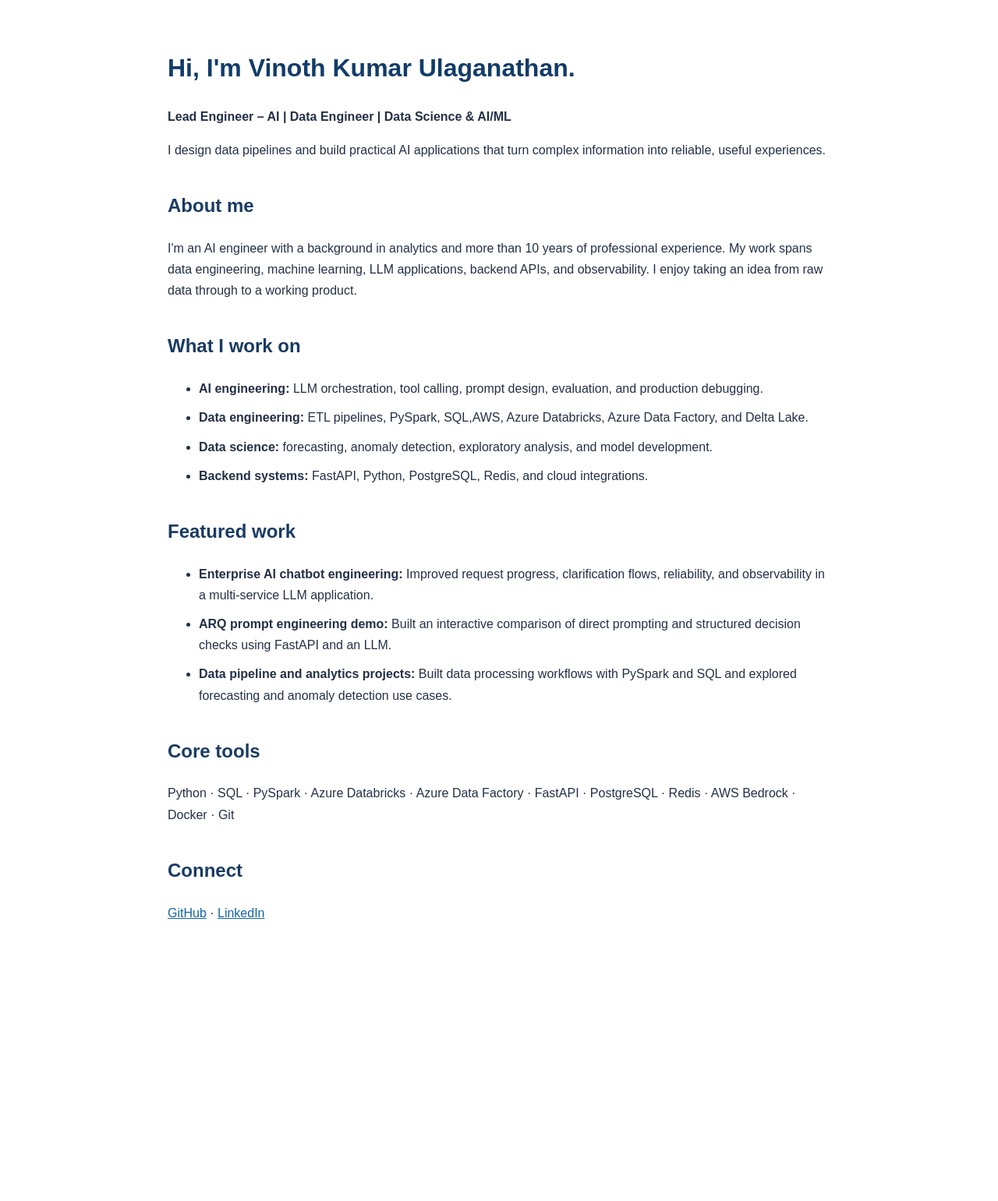
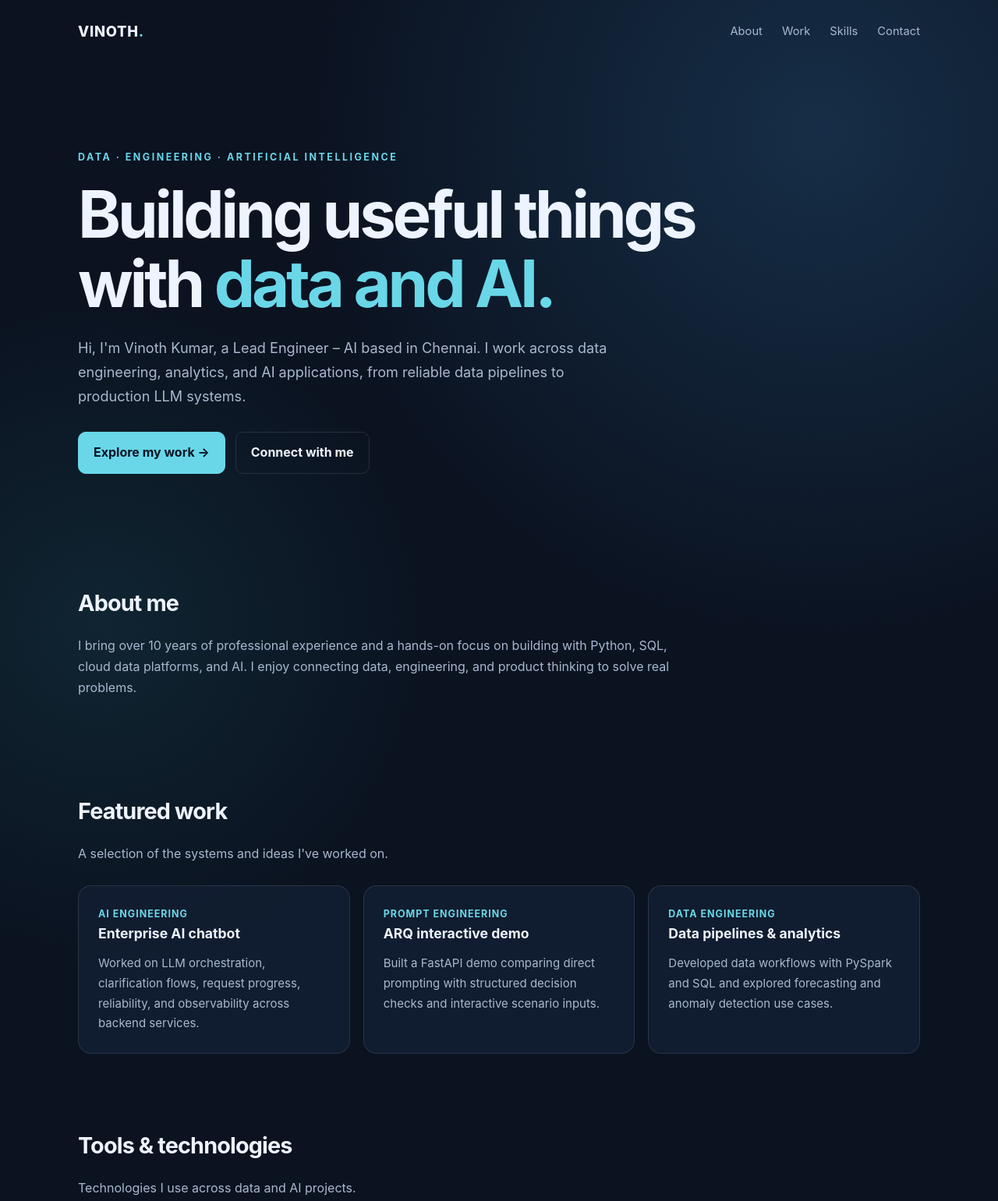
Before and after one commit to codeandcurves/portfolio, a plain HTML site: page index.html in a window 1280 px wide. Shown: the top 1541 px of the page at 78% size. Before the commit the page ends 1245 px from the top, so only its background shows below. Drawn offline with Linux system fonts and the light colour scheme.

Commit message:
Revise HTML structure, styles, and metadata
Updated meta description and title for clarity. Modified styles and structure for improved layout and readability.

```diff
--- a/index.html
+++ b/index.html
@@ -3,76 +3,199 @@
 <head>
   <meta charset="UTF-8">
   <meta name="viewport" content="width=device-width, initial-scale=1">
-  <meta name="description" content="Vinoth Kumar — Data Engineering, Data Science, Machine learning Engineer and AI/ML Engineering">
-  <title>Vinoth Kumar | AI|ML Engineer</title>
+  <meta name="description" content="Vinoth Kumar — Data Engineering, Data Science and AI Engineering">
+  <title>Vinoth Kumar | Data & AI Engineer</title>
+
   <style>
+    :root {
+      --bg: #0b1220;
+      --surface: #131f33;
+      --text: #edf4ff;
+      --muted: #a8b8cf;
+      --accent: #69d7e8;
+      --border: rgba(255,255,255,.11);
+    }
+
+    * { box-sizing: border-box; }
+    html { scroll-behavior: smooth; }
+
     body {
-      font-family: Arial, sans-serif;
-      max-width: 850px;
-      margin: 60px auto;
-      padding: 0 24px;
+      margin: 0;
+      font-family: Inter, "Segoe UI", Arial, sans-serif;
+      color: var(--text);
       line-height: 1.7;
-      color: #243047;
+      background:
+        radial-gradient(circle at 82% 8%, rgba(49,119,171,.28), transparent 30%),
+        radial-gradient(circle at 10% 38%, rgba(49,174,177,.12), transparent 25%),
+        var(--bg);
     }
-    h1 { color: #123c69; }
-    h2 { margin-top: 38px; color: #193b62; }
-    a { color: #1264a3; }
-    li { margin-bottom: 10px; }
+
+    a { color: inherit; text-decoration: none; }
+    a:hover { color: var(--accent); }
+
+    .container { width: min(1080px, 90%); margin: auto; }
+
+    header {
+      display: flex;
+      justify-content: space-between;
+      align-items: center;
+      padding: 25px 0;
+    }
+
+    .logo { font-weight: 800; font-size: 1.15rem; letter-spacing: .04em; }
+    .logo span, .eyebrow, .highlight { color: var(--accent); }
+
+    nav { display: flex; gap: 25px; color: var(--muted); font-size: .92rem; }
+
+    .hero { padding: 110px 0 95px; max-width: 820px; }
+    .eyebrow { text-transform: uppercase; letter-spacing: .2em; font-size: .78rem; font-weight: 700; }
+
+    h1 {
+      font-size: clamp(2.8rem, 7vw, 5.2rem);
+      line-height: 1.08;
+      letter-spacing: -.05em;
+      margin: 17px 0 22px;
+    }
+
+    .hero p { color: var(--muted); font-size: 1.13rem; max-width: 690px; }
+
+    .buttons { display: flex; flex-wrap: wrap; gap: 13px; margin-top: 31px; }
+    .button {
+      display: inline-block;
+      padding: 12px 19px;
+      border-radius: 10px;
+      border: 1px solid var(--border);
+      font-weight: 650;
+    }
+    .button.primary { color: #071524; background: var(--accent); border-color: var(--accent); }
+    .button.primary:hover { background: #9beaf3; color: #071524; }
+    .button.secondary:hover { border-color: var(--accent); }
+
+    section { padding: 47px 0; }
+    h2 { font-size: 1.8rem; letter-spacing: -.03em; margin: 0 0 12px; }
+    .intro { color: var(--muted); max-width: 760px; margin-bottom: 27px; }
+
+    .grid { display: grid; grid-template-columns: repeat(3, 1fr); gap: 17px; }
+    .card {
+      padding: 25px;
+      background: rgba(19,31,51,.83);
+      border: 1px solid var(--border);
+      border-radius: 17px;
+      transition: transform .2s, border-color .2s;
+    }
+    .card:hover { transform: translateY(-4px); border-color: rgba(105,215,232,.55); }
+    .card h3 { margin: 0 0 10px; font-size: 1.1rem; }
+    .card p { margin: 0; color: var(--muted); font-size: .94rem; }
+    .tag { color: var(--accent); font-size: .78rem; font-weight: 700; letter-spacing: .08em; }
+
+    .skills { display: flex; flex-wrap: wrap; gap: 10px; }
+    .skills span {
+      background: var(--surface);
+      border: 1px solid var(--border);
+      border-radius: 999px;
+      padding: 8px 14px;
+      color: #d7e6f6;
+      font-size: .9rem;
+    }
+
+    footer {
+      margin-top: 50px;
+      padding: 28px 0 38px;
+      border-top: 1px solid var(--border);
+      color: var(--muted);
+      font-size: .88rem;
+    }
+
+    @media (max-width: 760px) {
+      header { align-items: flex-start; gap: 18px; flex-direction: column; }
+      nav { gap: 16px; flex-wrap: wrap; }
+      .hero { padding: 75px 0 50px; }
+      .grid { grid-template-columns: 1fr; }
+    }
   </style>
 </head>
+
 <body>
-  <h1>Hi, I'm Vinoth Kumar Ulaganathan.</h1>
-  <p><strong>Lead Engineer – AI | Data Engineer | Data Science & AI/ML</strong></p>
-  <p>
-    I design data pipelines and build practical AI applications that
-    turn complex information into reliable, useful experiences.
-  </p>
+  <div class="container">
+    <header>
+      <a class="logo" href="#">VINOTH<span>.</span></a>
+      <nav>
+        <a href="#about">About</a>
+        <a href="#work">Work</a>
+        <a href="#skills">Skills</a>
+        <a href="#contact">Contact</a>
+      </nav>
+    </header>
 
-  <h2>About me</h2>
-  <p>
-    I'm an AI engineer with a background in analytics and more than
-    10 years of professional experience. My work spans data engineering,
-    machine learning, LLM applications, backend APIs, and observability.
-    I enjoy taking an idea from raw data through to a working product.
-  </p>
+    <main>
+      <div class="hero">
+        <div class="eyebrow">Data · Engineering · Artificial Intelligence</div>
+        <h1>Building useful things<br>with <span class="highlight">data and AI.</span></h1>
+        <p>
+          Hi, I'm Vinoth Kumar, a Lead Engineer – AI based in Chennai.
+          I work across data engineering, analytics, and AI applications,
+          from reliable data pipelines to production LLM systems.
+        </p>
+        <div class="buttons">
+          <a class="button primary" href="#work">Explore my work →</a>
+          <a class="button secondary" href="#contact">Connect with me</a>
+        </div>
+      </div>
 
-  <h2>What I work on</h2>
-  <ul>
-    <li><strong>AI engineering:</strong> LLM orchestration, tool calling, prompt design, evaluation, and production debugging.</li>
-    <li><strong>Data engineering:</strong> ETL pipelines, PySpark, SQL,AWS, Azure Databricks, Azure Data Factory, and Delta Lake.</li>
-    <li><strong>Data science:</strong> forecasting, anomaly detection, exploratory analysis, and model development.</li>
-    <li><strong>Backend systems:</strong> FastAPI, Python, PostgreSQL, Redis, and cloud integrations.</li>
-  </ul>
+      <section id="about">
+        <h2>About me</h2>
+        <p class="intro">
+          I bring over 10 years of professional experience and a hands-on
+          focus on building with Python, SQL, cloud data platforms, and AI.
+          I enjoy connecting data, engineering, and product thinking to solve
+          real problems.
+        </p>
+      </section>
 
-  <h2>Featured work</h2>
-  <ul>
-    <li>
-      <strong>Enterprise AI chatbot engineering:</strong>
-      Improved request progress, clarification flows, reliability, and
-      observability in a multi-service LLM application.
-    </li>
-    <li>
-      <strong>ARQ prompt engineering demo:</strong>
-      Built an interactive comparison of direct prompting and structured
-      decision checks using FastAPI and an LLM.
-    </li>
-    <li>
-      <strong>Data pipeline and analytics projects:</strong>
-      Built data processing workflows with PySpark and SQL and explored
-      forecasting and anomaly detection use cases.
-    </li>
-  </ul>
+      <section id="work">
+        <h2>Featured work</h2>
+        <p class="intro">A selection of the systems and ideas I've worked on.</p>
+        <div class="grid">
+          <article class="card">
+            <div class="tag">AI ENGINEERING</div>
+            <h3>Enterprise AI chatbot</h3>
+            <p>Worked on LLM orchestration, clarification flows, request progress, reliability, and observability across backend services.</p>
+          </article>
+          <article class="card">
+            <div class="tag">PROMPT ENGINEERING</div>
+            <h3>ARQ interactive demo</h3>
+            <p>Built a FastAPI demo comparing direct prompting with structured decision checks and interactive scenario inputs.</p>
+          </article>
+          <article class="card">
+            <div class="tag">DATA ENGINEERING</div>
+            <h3>Data pipelines & analytics</h3>
+            <p>Developed data workflows with PySpark and SQL and explored forecasting and anomaly detection use cases.</p>
+          </article>
+        </div>
+      </section>
 
-  <h2>Core tools</h2>
-  <p>
-    Python · SQL · PySpark · Azure Databricks · Azure Data Factory ·
-    FastAPI · PostgreSQL · Redis · AWS Bedrock · Docker · Git
-  </p>
+      <section id="skills">
+        <h2>Tools & technologies</h2>
+        <p class="intro">Technologies I use across data and AI projects.</p>
+        <div class="skills">
+          <span>Python</span><span>SQL</span><span>PySpark</span>
+          <span>Azure Databricks</span><span>Azure Data Factory</span>
+          <span>FastAPI</span><span>PostgreSQL</span><span>Redis</span>
+          <span>AWS Bedrock</span><span>Docker</span><span>Git</span>
+        </div>
+      </section>
 
-  <h2>Connect</h2>
-  <p>
-    <a href="https://github.com/codeandcurves">GitHub</a> ·
-    <a href="YOUR-LINKEDIN-URL">LinkedIn</a>
-  </p>
+      <section id="contact">
+        <h2>Let's connect</h2>
+        <p class="intro">Interested in data engineering or AI applications? Find me here.</p>
+        <div class="buttons">
+          <a class="button primary" href="https://github.com/codeandcurves" target="_blank" rel="noopener noreferrer">GitHub ↗</a>
+          <a class="button secondary" href="YOUR-LINKEDIN-URL" target="_blank" rel="noopener noreferrer">LinkedIn ↗</a>
+        </div>
+      </section>
+    </main>
+
+    <footer>© 2026 Vinoth Kumar · Built with data, curiosity, and code.</footer>
+  </div>
 </body>
 </html>
```
